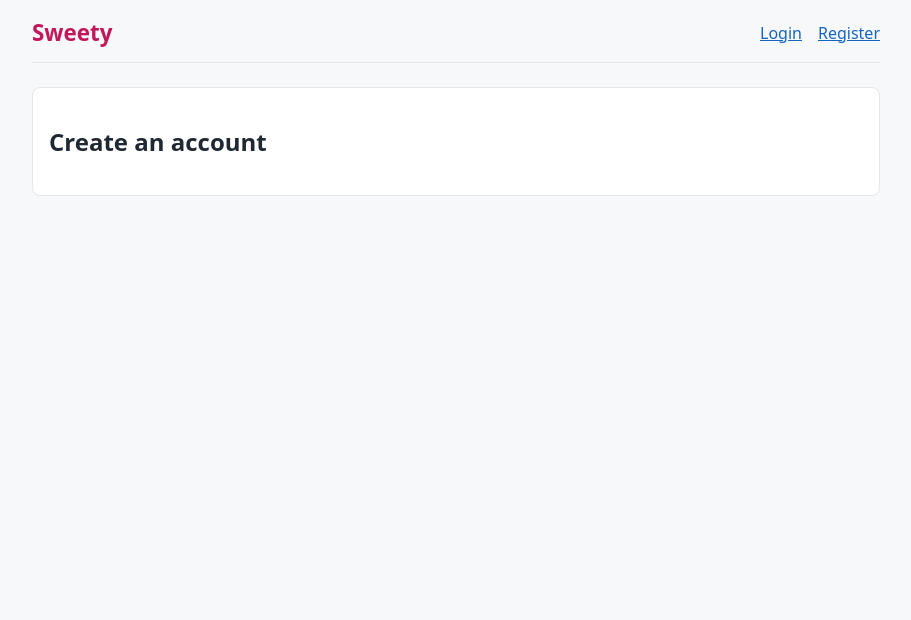
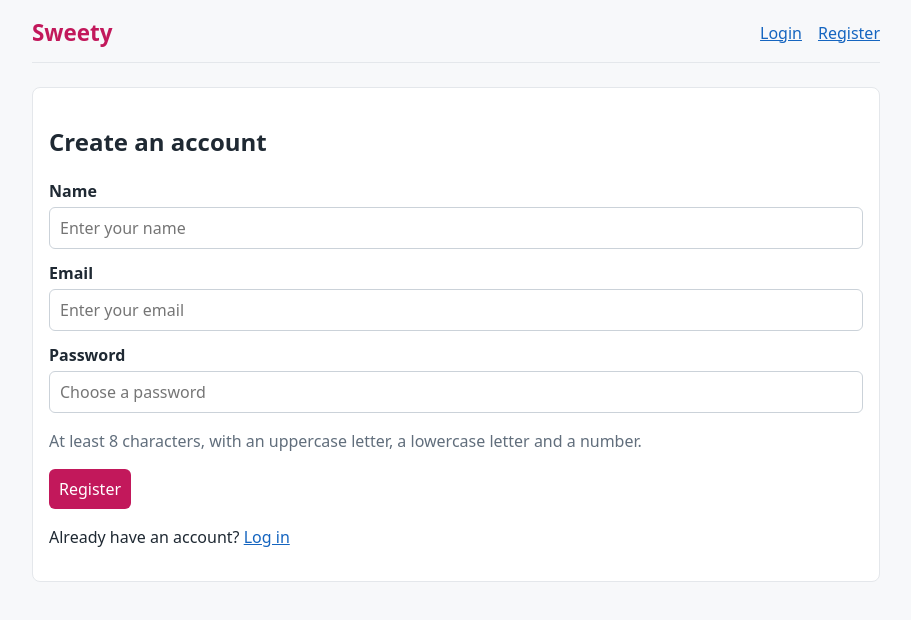
Before and after one commit to PRITHVI-B-S-18/sweety, a React (Vite) app in the folder client/: page /register in a window 1280 px wide. Shown: the top 620 px of the page, without its empty margins (184-1095 px from the left). Built offline with nearby package versions, Linux system fonts and the light colour scheme; no server answers.

Commit message:
feat(client): add register page

```diff
--- a/client/src/pages/LoginPage.jsx
+++ b/client/src/pages/LoginPage.jsx
@@ -14,12 +14,16 @@ function LoginPage() {
 
   const redirectTo = location.state?.from?.pathname || '/readings'
 
+  // After every hook, so the hook order never changes between renders
   if (isAuthenticated) {
     return <Navigate to={redirectTo} replace />
   }
 
   const handleSubmit = async (e) => {
     e.preventDefault()
+    // disabled={submitting} only applies after the next render, so a fast
+    // double submit needs this guard too
+    if (submitting) return
     setError('')
     setSubmitting(true)
 
@@ -35,7 +39,7 @@ function LoginPage() {
 
   return (
     <div className="card">
-      <h2>Login</h2>
+      <h2>Log in</h2>
 
       <form onSubmit={handleSubmit}>
         <div>
@@ -43,6 +47,7 @@ function LoginPage() {
           <input
             id="email"
             type="email"
+            autoComplete="email"
             value={email}
             onChange={(e) => setEmail(e.target.value)}
             placeholder="Enter your email"
@@ -55,6 +60,7 @@ function LoginPage() {
           <input
             id="password"
             type="password"
+            autoComplete="current-password"
             value={password}
             onChange={(e) => setPassword(e.target.value)}
             placeholder="Enter your password"
@@ -62,10 +68,14 @@ function LoginPage() {
           />
         </div>
 
-        {error && <p className="error">{error}</p>}
+        {error && (
+          <p className="error" role="alert">
+            {error}
+          </p>
+        )}
 
         <button type="submit" disabled={submitting}>
-          {submitting ? 'Logging in...' : 'Login'}
+          {submitting ? 'Logging in...' : 'Log in'}
         </button>
       </form>
 
--- a/client/src/pages/RegisterPage.jsx
+++ b/client/src/pages/RegisterPage.jsx
@@ -1,7 +1,104 @@
-export default function RegisterPage() {
+import { useState } from 'react'
+import { Link, Navigate, useNavigate } from 'react-router-dom'
+import { useAuth } from '../auth.jsx'
+
+function RegisterPage() {
+  const [name, setName] = useState('')
+  const [email, setEmail] = useState('')
+  const [password, setPassword] = useState('')
+  const [error, setError] = useState('')
+  const [submitting, setSubmitting] = useState(false)
+
+  const { register, isAuthenticated } = useAuth()
+  const navigate = useNavigate()
+
+  // After every hook, so the hook order never changes between renders
+  if (isAuthenticated) {
+    return <Navigate to="/readings" replace />
+  }
+
+  const handleSubmit = async (e) => {
+    e.preventDefault()
+    if (submitting) return
+    setError('')
+    setSubmitting(true)
+
+    try {
+      // register() logs the user in as well
+      await register(name, email, password)
+      navigate('/readings', { replace: true })
+    } catch (err) {
+      setError(err.message)
+    } finally {
+      setSubmitting(false)
+    }
+  }
+
   return (
     <div className="card">
       <h2>Create an account</h2>
+
+      <form onSubmit={handleSubmit}>
+        <div>
+          <label htmlFor="name">Name</label>
+          <input
+            id="name"
+            type="text"
+            autoComplete="name"
+            value={name}
+            onChange={(e) => setName(e.target.value)}
+            placeholder="Enter your name"
+            required
+          />
+        </div>
+
+        <div>
+          <label htmlFor="email">Email</label>
+          <input
+            id="email"
+            type="email"
+            autoComplete="email"
+            value={email}
+            onChange={(e) => setEmail(e.target.value)}
+            placeholder="Enter your email"
+            required
+          />
+        </div>
+
+        <div>
+          <label htmlFor="password">Password</label>
+          <input
+            id="password"
+            type="password"
+            autoComplete="new-password"
+            aria-describedby="password-hint"
+            value={password}
+            onChange={(e) => setPassword(e.target.value)}
+            placeholder="Choose a password"
+            required
+          />
+          <p id="password-hint" className="muted">
+            At least 8 characters, with an uppercase letter, a lowercase letter
+            and a number.
+          </p>
+        </div>
+
+        {error && (
+          <p className="error" role="alert">
+            {error}
+          </p>
+        )}
+
+        <button type="submit" disabled={submitting}>
+          {submitting ? 'Creating account...' : 'Register'}
+        </button>
+      </form>
+
+      <p>
+        Already have an account? <Link to="/login">Log in</Link>
+      </p>
     </div>
   )
 }
+
+export default RegisterPage
```
